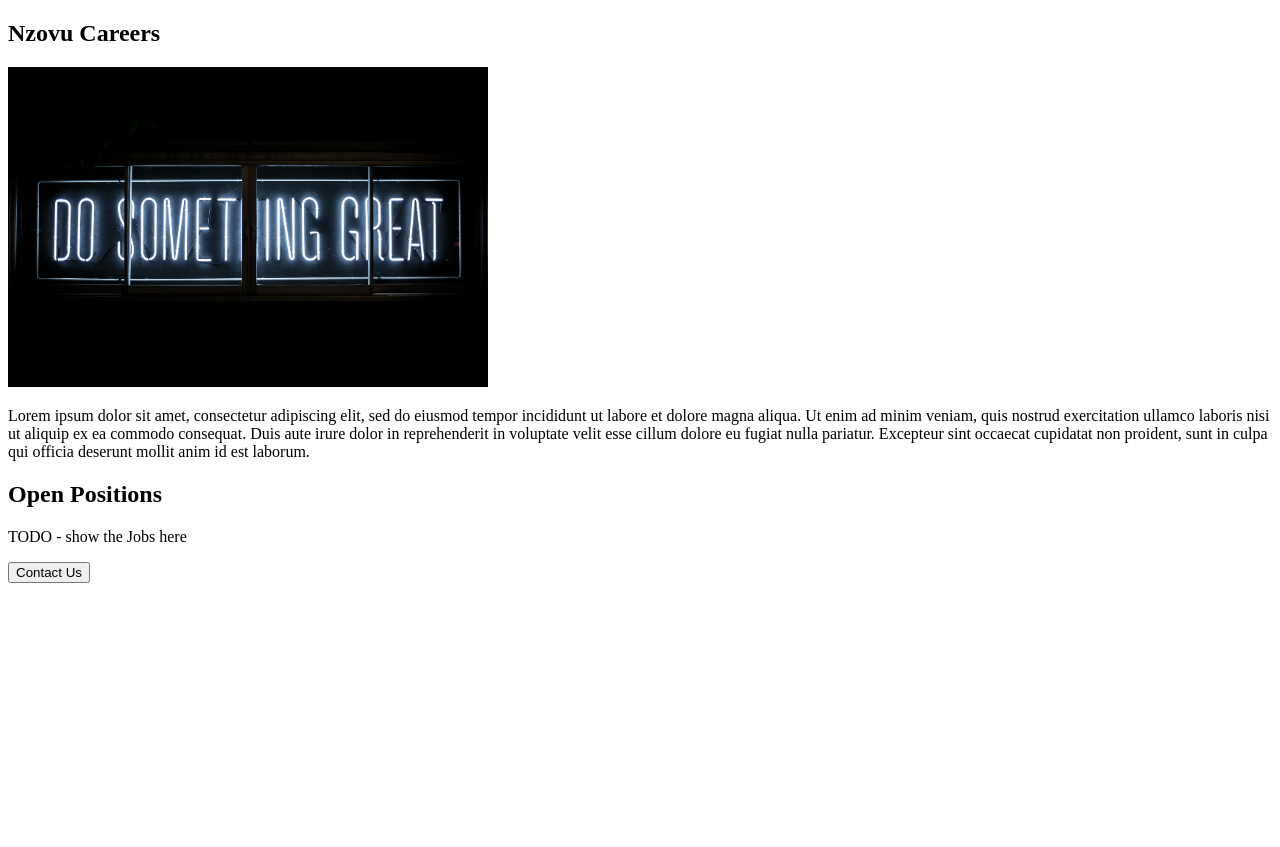
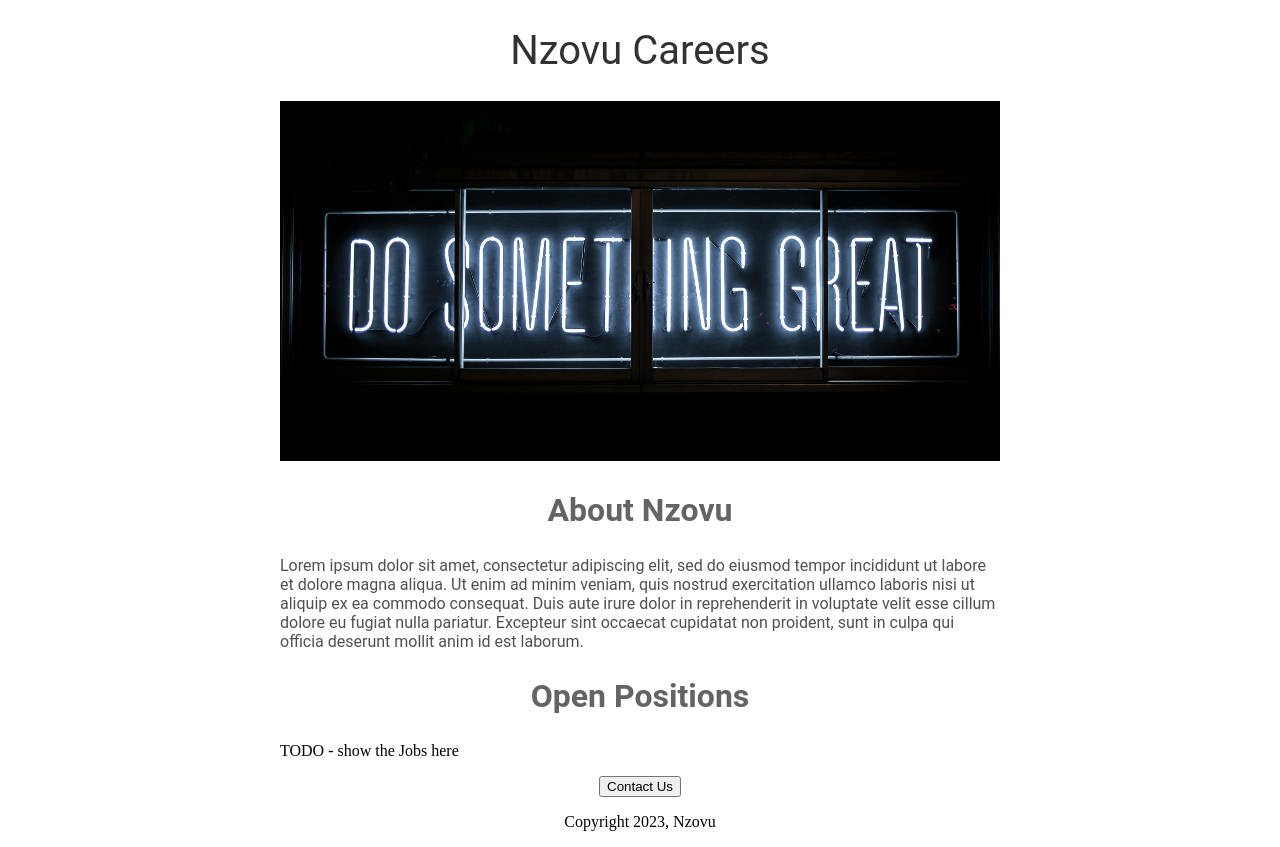
Before and after one commit to ctuyishime/nzovu-career-website-v2, a Flask app: page / in a window 1280 px wide. Before the commit the page ends 583 px from the top, so only its background shows below. Run offline with Flask 3, Linux system fonts and the light colour scheme.

Commit message:
added css

```diff
--- a/templates/home.html
+++ b/templates/home.html
@@ -4,11 +4,46 @@
     <meta charset="UTF-8">
     <meta name="viewport" content="width=device-width, initial-scale=1.0">
     <title>Nzovu Careers</title>
+    <style>
+        h1{
+            font-size: 40px;
+            font-family: Roboto;
+            font-weight: normal;
+            color: rgb(50, 50, 50);
+            text-align: center;
+        }
+
+        #banner {
+            width: 100%;
+            height: 360px;
+            object-fit: cover;
+        }
+
+        h2 {
+            font-family: Roboto;
+            font-size: 32px;
+            color: rgb(100, 100, 100);
+            text-align: center;
+        }
+
+        .bodytext {
+            font-family: Roboto;
+            color: rgb(80, 80, 80);
+        }
+
+        #container {
+            max-width: 720px;
+            margin: 0 auto 0 auto;
+        }
+
+    </style>
 </head>
 <body>
-    <h2>Nzovu Careers</h2>
-    <img src="static/banner.jpg", height="320">
-    <p>
+    <div id="container">
+        <h1>Nzovu Careers</h1>
+        <img id="banner" src="static/banner.jpg">
+        <h2>About Nzovu</h2>
+        <p class="bodytext">
             Lorem ipsum dolor sit amet, consectetur adipiscing elit,
             sed do eiusmod tempor incididunt ut labore et dolore magna aliqua.
             Ut enim ad minim veniam, quis nostrud exercitation ullamco
@@ -19,8 +54,11 @@
             deserunt mollit anim id est laborum.
         </p>
         <h2>Open Positions</h2>
-    <p>TODO - show the Jobs here</p>
+        <p class=""bodytext>TODO - show the Jobs here</p>
+        <div style="text-align: center;">
             <button>Contact Us</button>
-
+             <p>Copyright 2023, Nzovu</p>
+        </div>
+    </div>
 </body>
 </html>
```
Lines whose indentation alone changed are shown as unchanged.
